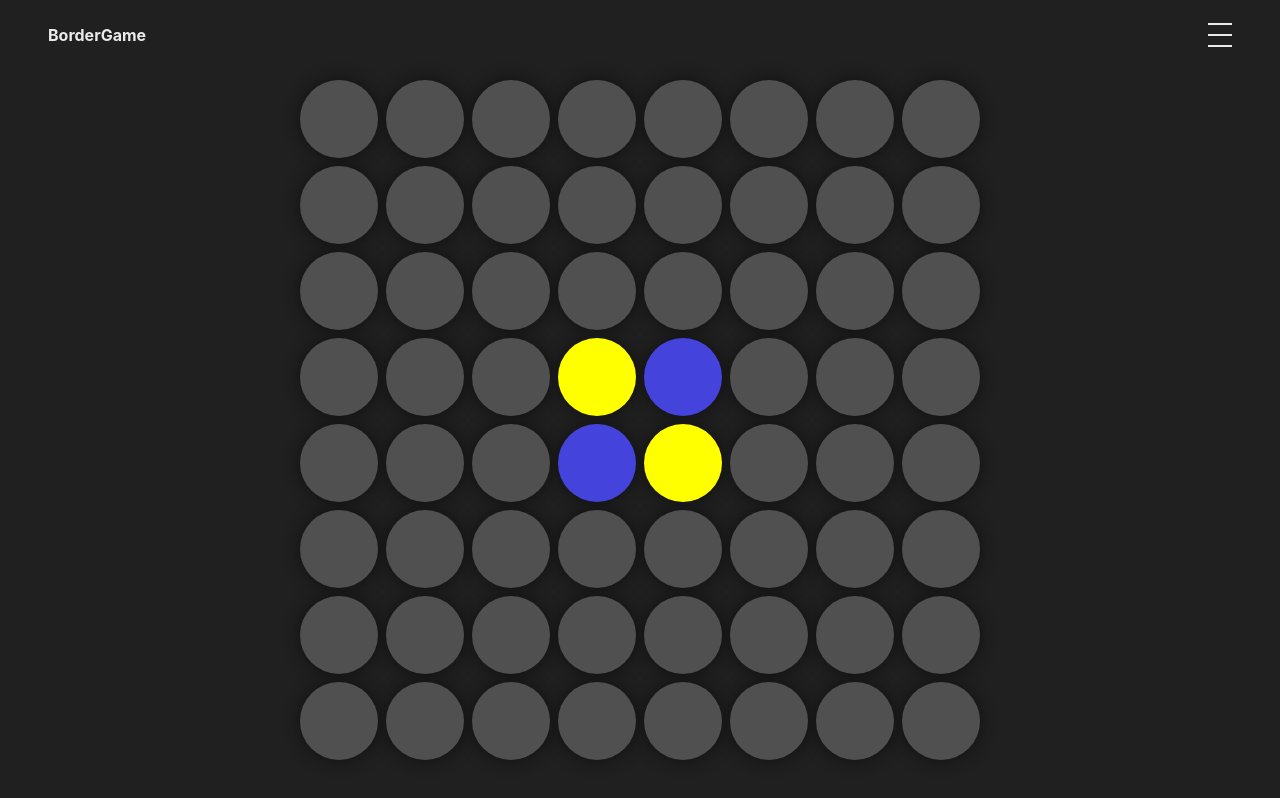
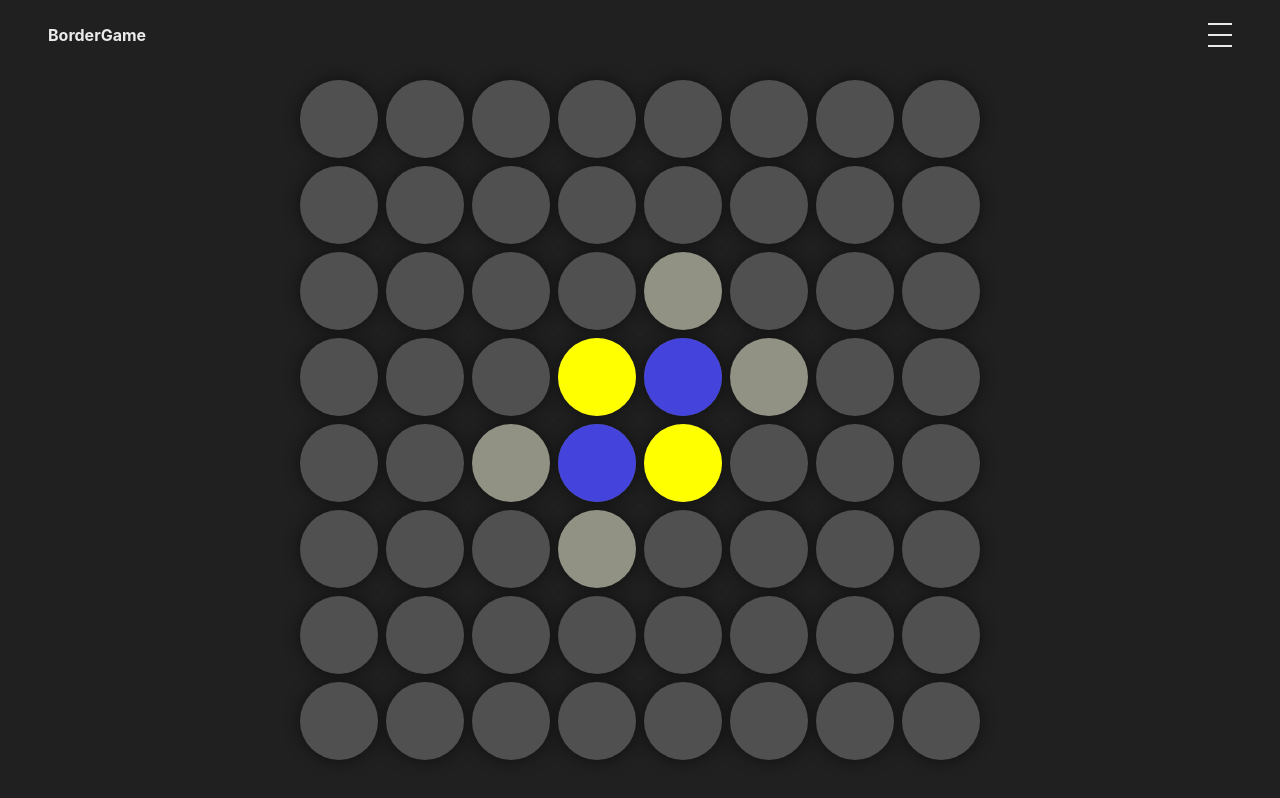
Before and after one commit to yyb02006/Boardgame, a React (Create React App) app: page /othello in a window 1280 px wide. Built offline with nearby package versions, Linux system fonts and the light colour scheme.

Commit message:
flippable square의 blick animation 구현

```diff
--- a/src/components/BoxCollction.tsx
+++ b/src/components/BoxCollction.tsx
@@ -73,7 +73,8 @@ const BoxHover = styled.div<BoxHoverProps>`
 			name: props.$currentPlayer,
 			startColor: colors[props.$currentPlayer].noneActiveBorder,
 			alternateColor: colors.common.ownableBorder,
-			duration: 0.7,
+			duration: 700,
+			targetProperty: 'borderColor',
 		})}
 	z-index: ${(props) => (props.$isSelected ? 2 : 1)};
 	&:hover {
--- a/src/routes/Othello.tsx
+++ b/src/routes/Othello.tsx
@@ -1,8 +1,9 @@
 import { getColumnAndRow, getColumnAndRowSquares, getOppositeElement } from '#libs/utils';
+import { colorBlink } from '#styles/animations';
 import { fullWidthHeight } from '#styles/theme';
 import { capitalize, divide } from 'lodash';
 import React, { useCallback, useRef, useState } from 'react';
-import styled from 'styled-components';
+import styled, { css } from 'styled-components';
 
 const Layout = styled.section`
 	height: 100vh;
@@ -21,6 +22,12 @@ const GameBoardLayout = styled.section`
 	grid-template-rows: repeat(8, auto);
 `;
 
+const OthelloColors = {
+	player1: { activated: 'yellow', flippable: '#b1b39e' },
+	player2: { activated: 'var(--color-royalBlue)', flippable: '#9b9bbb' },
+	common: '#505050',
+};
+
 const SquareStyle = styled.div<SquareStyleProps>`
 	${fullWidthHeight}
 	border-radius: 100%;
@@ -28,9 +35,19 @@ const SquareStyle = styled.div<SquareStyleProps>`
 	justify-content: center;
 	align-items: center;
 	font-weight: 800;
-	color: var(--color-royalBlue);
 	position: relative;
-	background-color: ${(props) => (props.$owner === 'unowned' ? '#505050' : 'transparent')};
+	${(props) =>
+		props.$flippable
+			? colorBlink({
+					name: 'square',
+					startColor: OthelloColors.common,
+					alternateColor: OthelloColors[props.$currentPlayer].flippable,
+					duration: 700,
+					targetProperty: 'backgroundColor',
+			  })
+			: css`
+					background-color: ${OthelloColors.common};
+			  `}
 	transform-style: preserve-3d;
 	&.Back {
 		transform: perspective(1000px) rotateY(180deg);
@@ -56,7 +73,7 @@ const SquareStyle = styled.div<SquareStyleProps>`
 	}
 `;
 
-const SquareLayout = styled.div<Omit<SquareStyleProps, '$isHovered'>>`
+const SquareLayout = styled.div<Omit<SquareStyleProps, '$isHovered' | '$flippable'>>`
 	border-radius: 100%;
 	position: relative;
 	cursor: pointer;
@@ -102,7 +119,7 @@ const SquareLayout = styled.div<Omit<SquareStyleProps, '$isHovered'>>`
 
 const Square = ({ currentSquare, currentPlayer, squareStates, updateStates }: SquareProps) => {
 	const [isHovered, setIsHovered] = useState<boolean>(false);
-	const { index, initPlayer, isFlipped, owner } = currentSquare;
+	const { index, initPlayer, isFlipped, owner, flippable } = currentSquare;
 	const shouldAbort = () => {
 		const squares = getColumnAndRowSquares({ index, squareStates });
 		const position = getColumnAndRow(index, 8, 8);
@@ -196,7 +213,6 @@ const Square = ({ currentSquare, currentPlayer, squareStates, updateStates }: Sq
 					break;
 			}
 			const flippables = getFlippables(newSquares, getOppositeElement(currentPlayer));
-			console.log(flippables);
 			const withOriginal = newSquares.map((square, id) => {
 				const matchedFlippable = flippables.find((flippable) => flippable.index === square.index);
 				return matchedFlippable
@@ -233,6 +249,7 @@ const Square = ({ currentSquare, currentPlayer, squareStates, updateStates }: Sq
 				$initPlayer={initPlayer}
 				$isHovered={isHovered}
 				$currentPlayer={currentPlayer}
+				$flippable={flippable}
 			>
 				{owner !== 'unowned' && (
 					<>
@@ -267,7 +284,6 @@ const GameBoard = () => {
 		},
 		[]
 	);
-	console.log(squareStates);
 	return (
 		<GameBoardLayout>
 			{squareStates.map((arr, id) => {
--- a/src/styles/animations.ts
+++ b/src/styles/animations.ts
@@ -90,16 +90,42 @@ export function rotate({
 	`;
 }
 
-export function colorBlink({ name, startColor, alternateColor, duration }: ColorBlinkProps) {
+const categorizeByProperty = (targetProperty: ColorProperties, color: string) => {
+	switch (targetProperty) {
+		case 'backgroundColor':
+			return css`
+				background-color: ${color};
+			`;
+		case 'borderColor':
+			return css`
+				border-color: ${color};
+			`;
+		case 'color':
+			return css`
+				color: ${color};
+			`;
+		default:
+			break;
+	}
+};
+
+export function colorBlink({
+	name,
+	startColor,
+	alternateColor,
+	duration,
+	targetProperty,
+}: ColorBlinkProps) {
 	return css`
-		@keyframes colorBlink_${name} {
+		@keyframes colorBlink_${name}_${startColor.slice(1)}_${alternateColor.slice(1)} {
 			from {
-				border-color: ${startColor};
+				${categorizeByProperty(targetProperty, startColor)}
 			}
 			to {
-				border-color: ${alternateColor};
+				${categorizeByProperty(targetProperty, alternateColor)}
 			}
 		}
-		animation: ${`colorBlink_` + name} ease-in-out ${duration}s infinite alternate;
+		animation: ${`colorBlink_${name}_${startColor.slice(1)}_${alternateColor.slice(1)}`} ease-in-out
+			${duration}ms infinite alternate;
 	`;
 }
--- a/src/typings/CommonAnimations.d.ts
+++ b/src/typings/CommonAnimations.d.ts
@@ -1,3 +1,5 @@
+type ColorProperties = 'borderColor' | 'backgroundColor' | 'color';
+
 interface SlideInProps {
 	name: string;
 	seqDirection: 'reverse' | 'normal';
@@ -13,4 +15,5 @@ interface ColorBlinkProps {
 	startColor: string;
 	alternateColor: string;
 	duration: number;
+	targetProperty: ColorProperties;
 }
--- a/src/typings/OthelloTypes.d.ts
+++ b/src/typings/OthelloTypes.d.ts
@@ -23,6 +23,7 @@ interface SquareStyleProps {
 	$initPlayer: Owner;
 	$isHovered: boolean;
 	$currentPlayer: PlayerElement;
+	$flippable: boolean;
 }
 
 /** React Components Types */
```
